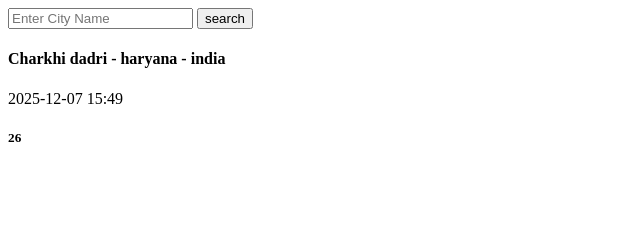
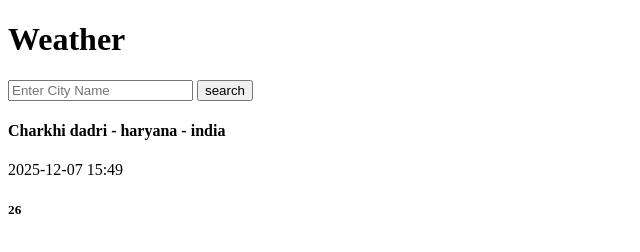
Before and after one commit to mkjalwal/weather-web, a plain HTML site: page index.html in a window 1280 px wide. Shown: the whole page, without its empty margins (0-640 px from the left). Drawn offline with Linux system fonts and the light colour scheme.

Commit message:
modify frontend

```diff
--- a/index.html
+++ b/index.html
@@ -3,22 +3,24 @@
 <head>
     <meta charset="UTF-8">
     <meta name="viewport" content="width=device-width, initial-scale=1.0">
-    <title>Document</title>
+    <title>Weather</title>
     <link rel="stylesheet" href="style.css">
 
 </head>
 <body>
+
+    <h1>Weather</h1>
     <div id="box1">
         <input id="city-input" type="text" placeholder="Enter City Name"/>
         <button id="search-button">search</button>
     </div>
 
-    <div>
+    <div id="id=box2">
         <h4 id="city-name">Charkhi dadri - haryana - india</h4>
         <p id="city-time">2025-12-07 15:49</p>
         <h5 id="city-temp">26</h6>
 
-    </div id=box2>
+    </div >
 
     <script src="script.js"></script>
 </body>
```
